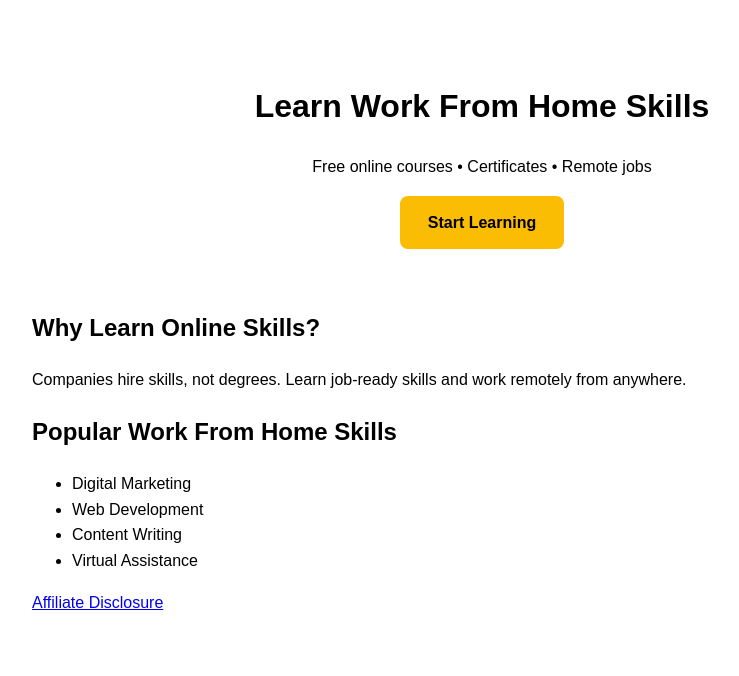
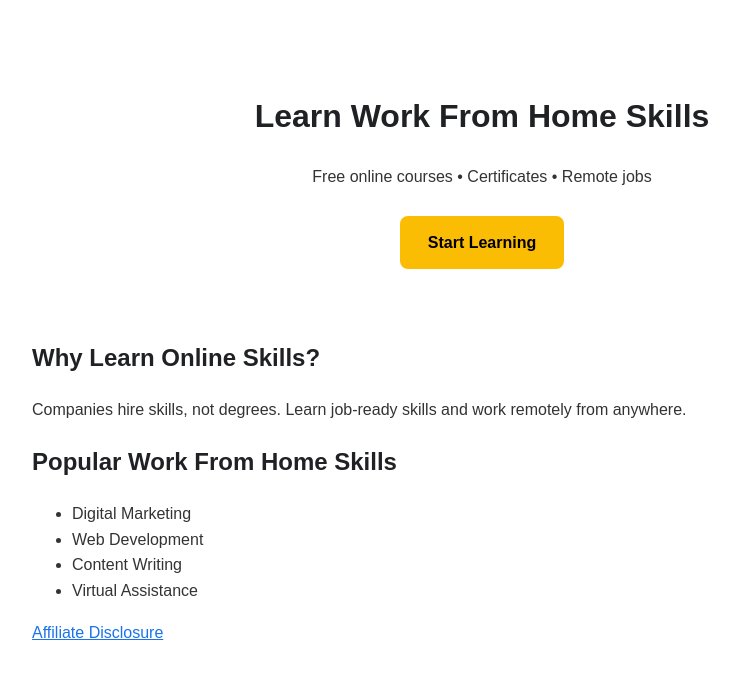
Before and after one commit to Nausica-20/work-from-home-skills-hub, a plain HTML site: page index.html in a window 1280 px wide. Shown: the whole page, without its empty margins (158-897 px from the left). Drawn offline with Linux system fonts and the light colour scheme.

Commit message:
Update style.css

```diff
--- a/CSS/style.css
+++ b/CSS/style.css
@@ -4,11 +4,20 @@ body {
   margin: auto;
   padding: 20px;
   line-height: 1.6;
+  color: #333;
 }
 
 header {
   text-align: center;
-  padding: 40px 20px;
+  padding: 50px 20px;
+}
+
+h1, h2 {
+  color: #202124;
+}
+
+a {
+  color: #1a73e8;
 }
 
 .cta {
@@ -19,4 +28,5 @@ header {
   text-decoration: none;
   font-weight: bold;
   border-radius: 8px;
+  margin-top: 10px;
 }
```
